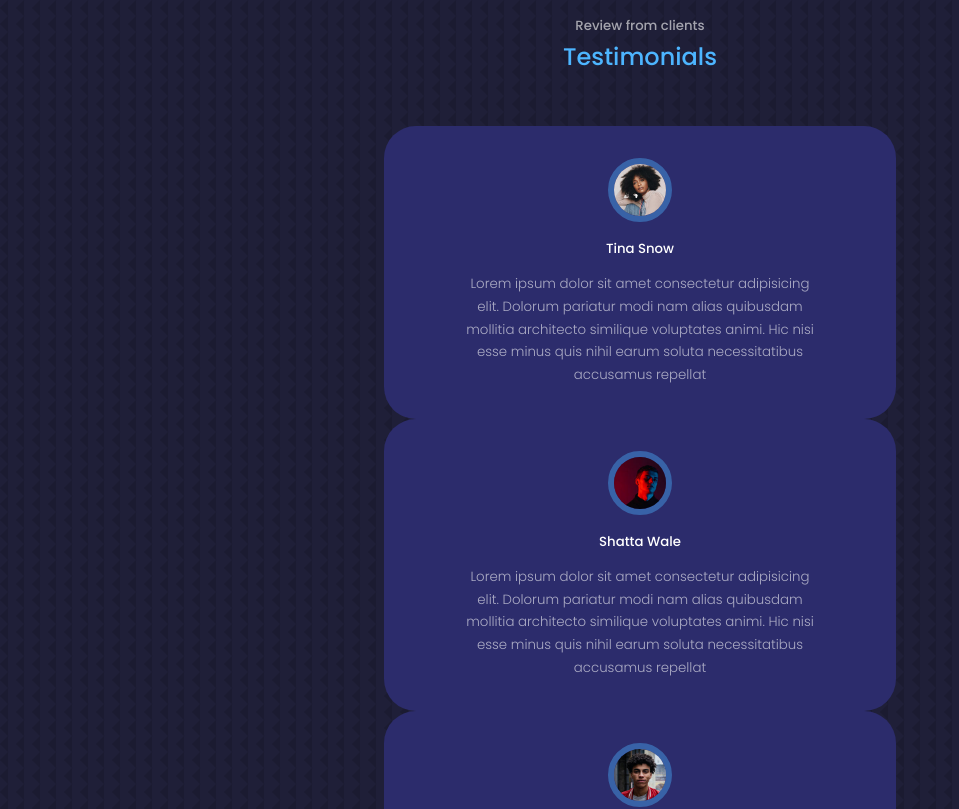
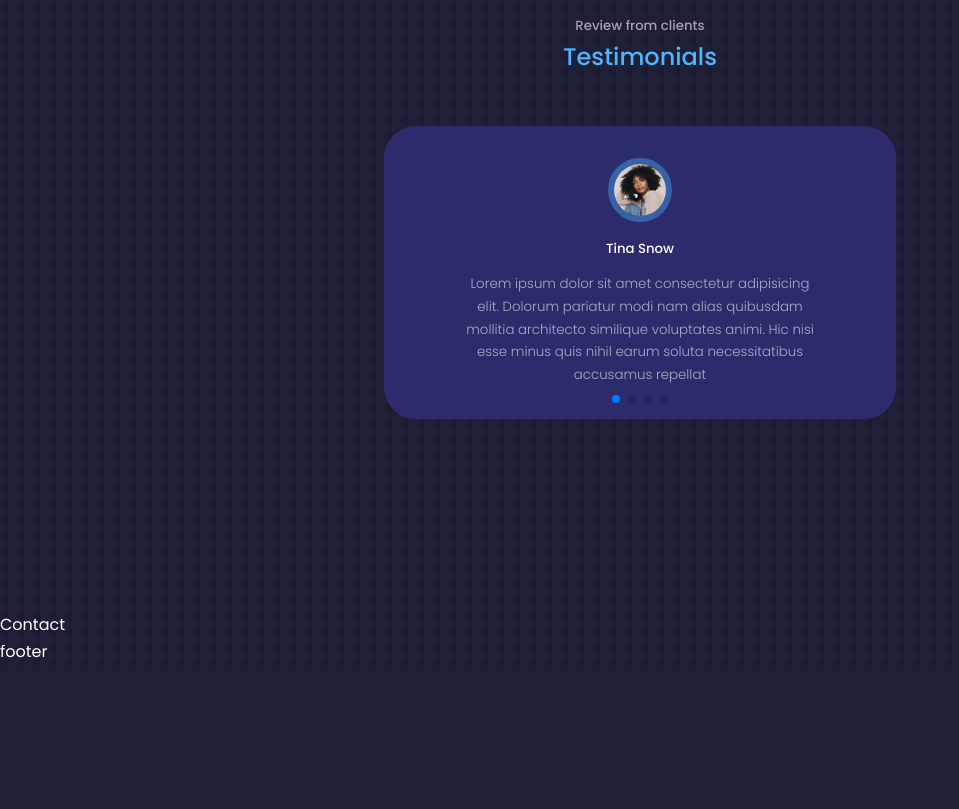
Before and after one commit to MochalovaYulia/portfolio, a React (Create React App) app: page / in a window 1280 px wide. Shown: the part 4160-4969 px from the top of the page, without its empty margins (0-959 px from the left). After the commit the page ends 4825 px from the top, so only its background shows below. Built offline with nearby package versions, Linux system fonts and the light colour scheme; the HTML template or start-up script is replaced by a standard one.

Commit message:
add swiperjs

```diff
--- a/package.json
+++ b/package.json
@@ -10,6 +10,7 @@
     "react-dom": "^18.2.0",
     "react-icons": "^4.7.1",
     "react-scripts": "5.0.1",
+    "swiper": "^9.1.0",
     "web-vitals": "^2.1.4"
   },
   "scripts": {
--- a/src/components/testimonials/ClientReview.jsx
+++ b/src/components/testimonials/ClientReview.jsx
@@ -3,6 +3,10 @@
 import AVTR2 from '../../assets/avatar2.jpg'
 import AVTR3 from '../../assets/avatar3.jpg'
 import AVTR4 from '../../assets/avatar4.jpg'
+import {  Pagination } from 'swiper';
+import { Swiper, SwiperSlide } from 'swiper/react';
+import 'swiper/css';
+import 'swiper/css/pagination';
 
 const data = [
     {
@@ -28,20 +32,25 @@
 ]
 export const ClientReview = () => {
     return (
-        <>
+        <Swiper
+            modules={[ Pagination ]}
+            spaceBetween={40}
+            slidesPerView={1}
+            pagination={{ clickable: true }}
+        >
             {
                 data.map(({ avatar, name, review }, index) => {
                     return (
-                        <article key={index} className='testimonial'>
+                        <SwiperSlide key={index} className='testimonial'>
                             <div className='client__avatar'>
                                 <img src={avatar} alt={name}/>
                             </div>
                             <h5 className='client__name'>{name}</h5>
                             <small className='client__review'>{review}</small>
-                        </article>
+                        </SwiperSlide>
                     )
                 })
             }
-        </>
+        </Swiper>
     )
 }
--- a/src/components/testimonials/Testimonials.jsx
+++ b/src/components/testimonials/Testimonials.jsx
@@ -1,6 +1,8 @@
 import React from 'react'
 import { ClientReview } from './ClientReview'
 import './testimonials.css'
+
+
 
 export const Testimonials = () => {
   return (
--- a/src/components/testimonials/testimonials.css
+++ b/src/components/testimonials/testimonials.css
@@ -1,5 +1,6 @@
 .container.testimonial__container {
     width: 40%;
+    padding-bottom: 4rem;
 }
 
 .client__avatar {
```
Also changed, not shown: 1 other file (tests, documents, lock files or other folders).
